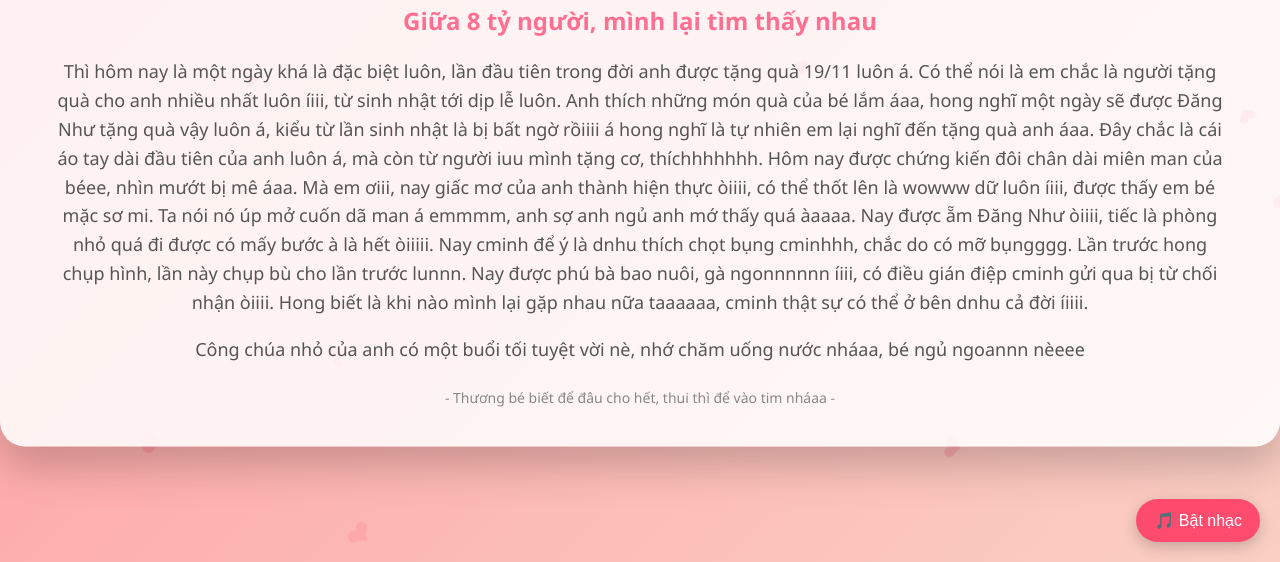
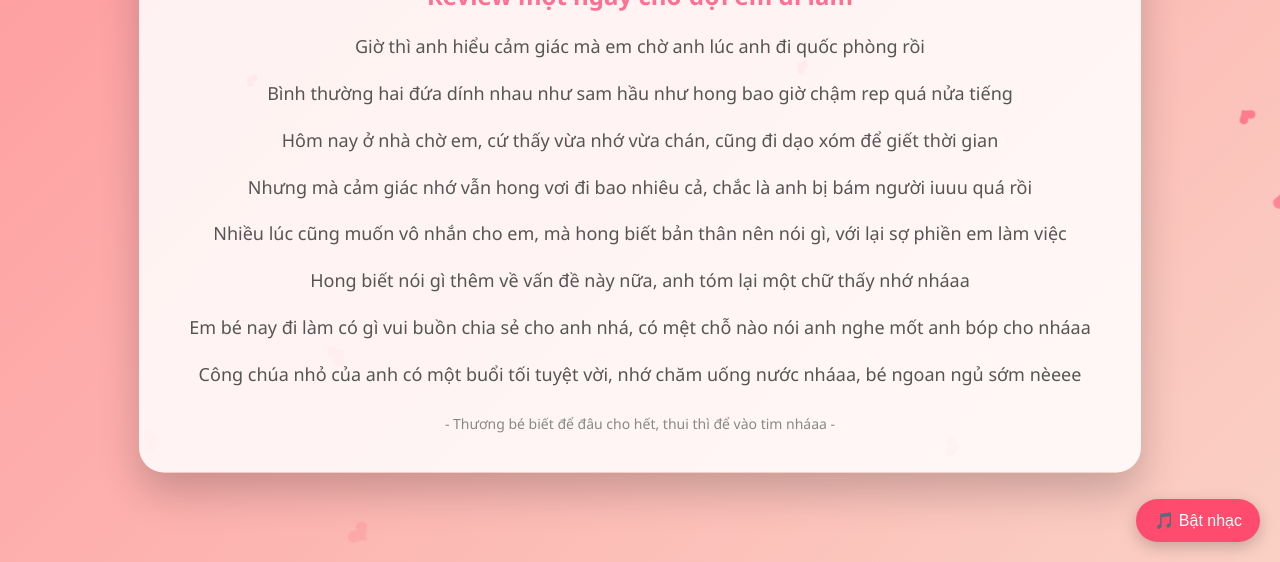
Before and after one commit to ChiPiMinh/huynhdangnhu, a plain HTML site: page index.html in a window 1280 px wide. Shown: the part 238-800 px from the top of the page. Drawn offline with Linux system fonts and the light colour scheme.

Commit message:
Update index.html

```diff
--- a/index.html
+++ b/index.html
@@ -91,21 +91,16 @@
 <body>
 
 <div class="card">
- <h1>💖 Review một ngày ở bên em bé của tui 💖</h1>
-    <h2>Giữa 8 tỷ người, mình lại tìm thấy nhau</h2>
-    <p>Thì hôm nay là một ngày khá là đặc biệt luôn, lần đầu tiên trong đời anh được tặng quà 19/11 luôn á.
-    Có thể nói là em chắc là người tặng quà cho anh nhiều nhất luôn íiii, từ sinh nhật tới dịp lễ luôn.
-    Anh thích những món quà của bé lắm áaa, hong nghĩ một ngày sẽ được Đăng Như tặng quà vậy luôn á, kiểu
-    từ lần sinh nhật là bị bất ngờ rồiiii á hong nghĩ là tự nhiên em lại nghĩ đến tặng quà anh áaa.
-    Đây chắc là cái áo tay dài đầu tiên của anh luôn á, mà còn từ người iuu mình tặng cơ, thíchhhhhhh.
-    Hôm nay được chứng kiến đôi chân dài miên man của béee, nhìn mướt bị mê áaa. Mà em ơiii, nay giấc mơ
-    của anh thành hiện thực òiiii, có thể thốt lên là wowww dữ luôn íiii, được thấy em bé mặc sơ mi.
-    Ta nói nó úp mở cuốn dã man á emmmm, anh sợ anh ngủ anh mớ thấy quá àaaaa. Nay được ẵm Đăng Như òiiii, tiếc là
-    phòng nhỏ quá đi được có mấy bước à là hết òiiiii. Nay cminh để ý là dnhu thích chọt bụng cminhhh, chắc
-    do có mỡ bụngggg. Lần trước hong chụp hình, lần này chụp bù cho lần trước lunnn. Nay được phú bà bao nuôi,
-    gà ngonnnnnn íiii, có điều gián điệp cminh gửi qua bị từ chối nhận òiiii. Hong biết là khi nào mình lại gặp nhau
-    nữa taaaaaa, cminh thật sự có thể ở bên dnhu cả đời íiiii.</p>
-    <p>Công chúa nhỏ của anh có một buổi tối tuyệt vời nè, nhớ chăm uống nước nháaa, bé ngủ ngoannn nèeee</p>
+<h1>💖 Một ngày vắng em 💖</h1>
+    <h2>Review một ngày chờ đợi em đi làm</h2>
+    <p>Giờ thì anh hiểu cảm giác mà em chờ anh lúc anh đi quốc phòng rồi</p>
+    <p>Bình thường hai đứa dính nhau như sam hầu như hong bao giờ chậm rep quá nửa tiếng</p>
+    <p>Hôm nay ở nhà chờ em, cứ thấy vừa nhớ vừa chán, cũng đi dạo xóm để giết thời gian</p>
+    <p>Nhưng mà cảm giác nhớ vẫn hong vơi đi bao nhiêu cả, chắc là anh bị bám người iuuu quá rồi</p>
+    <p>Nhiều lúc cũng muốn vô nhắn cho em, mà hong biết bản thân nên nói gì, với lại sợ phiền em làm việc</p>
+    <p>Hong biết nói gì thêm về vấn đề này nữa, anh tóm lại một chữ thấy nhớ nháaa</p>
+    <p>Em bé nay đi làm có gì vui buồn chia sẻ cho anh nhá, có mệt chỗ nào nói anh nghe mốt anh bóp cho nháaa</p>
+    <p>Công chúa nhỏ của anh có một buổi tối tuyệt vời, nhớ chăm uống nước nháaa, bé ngoan ngủ sớm nèeee</p>
     <div class="footer">- Thương bé biết để đâu cho hết, thui thì để vào tim nháaa -</div>
 </div>
 
```
